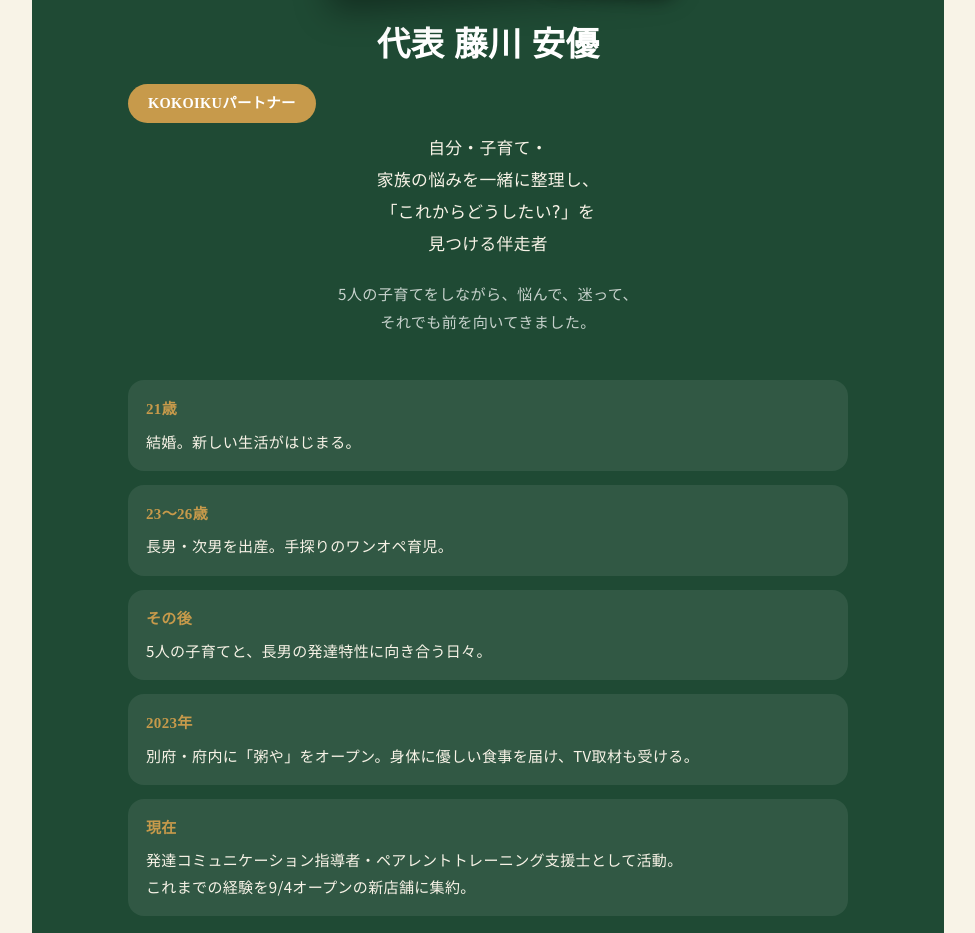
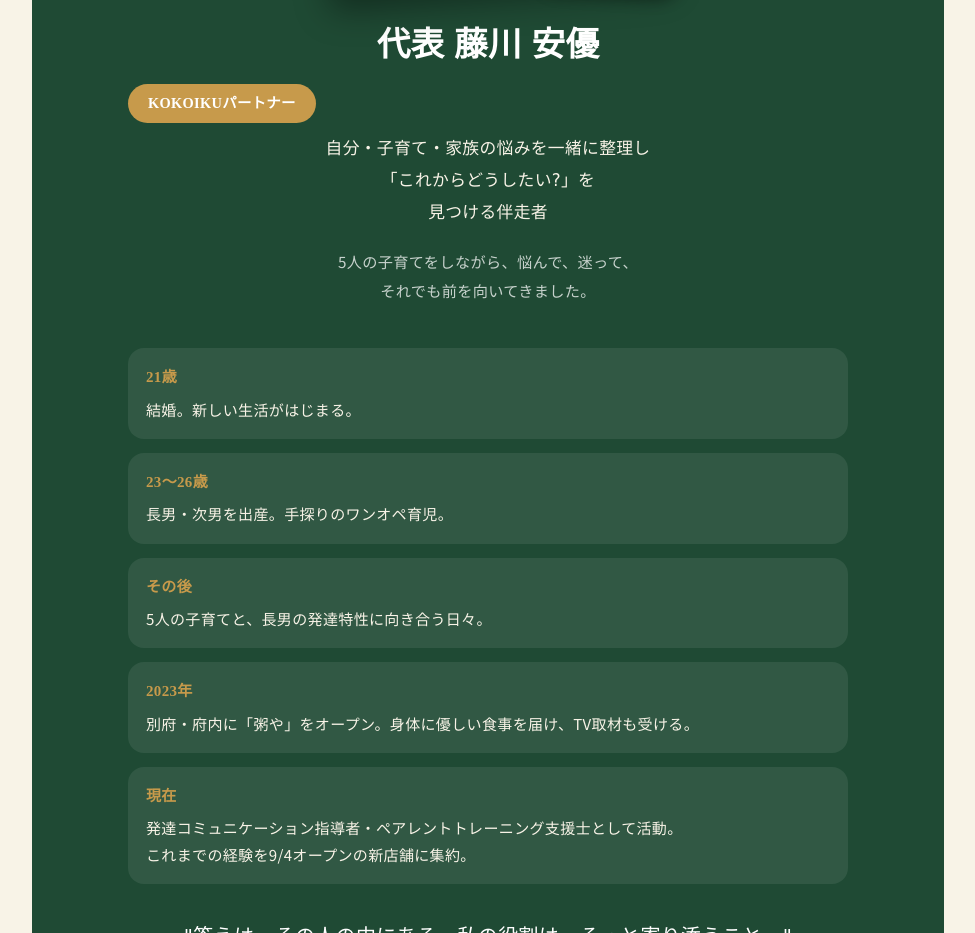
Before and after one commit to nasebanaru0120-pixel/cuddle-up, a plain HTML site: page index.html in a window 1280 px wide. Shown: the part 1600-2533 px from the top of the page, without its empty margins (152-1127 px from the left). Drawn offline with Linux system fonts and the light colour scheme; a web font is replaced by a local one.

Commit message:
Add files via upload

```diff
--- a/index.html
+++ b/index.html
@@ -301,7 +301,7 @@
       </div>
       <h2 class="section-title" style="color:#fff;">代表 藤川 安優</h2>
       <span class="role-badge">KOKOIKUパートナー</span>
-      <p class="role-desc">自分・子育て・家族の悩みを一緒に整理し、<br>「これからどうしたい?」を<br>見つける伴走者</p>
+      <p class="role-desc">自分・子育て・家族の悩みを一緒に整理し<br>「これからどうしたい?」を<br>見つける伴走者</p>
       <p class="section-sub" style="color:rgba(255,255,255,.75);">5人の子育てをしながら、悩んで、迷って、<br>それでも前を向いてきました。</p>
       <div class="timeline">
         <div class="item"><span class="tag">21歳</span>結婚。新しい生活がはじまる。</div>
```
